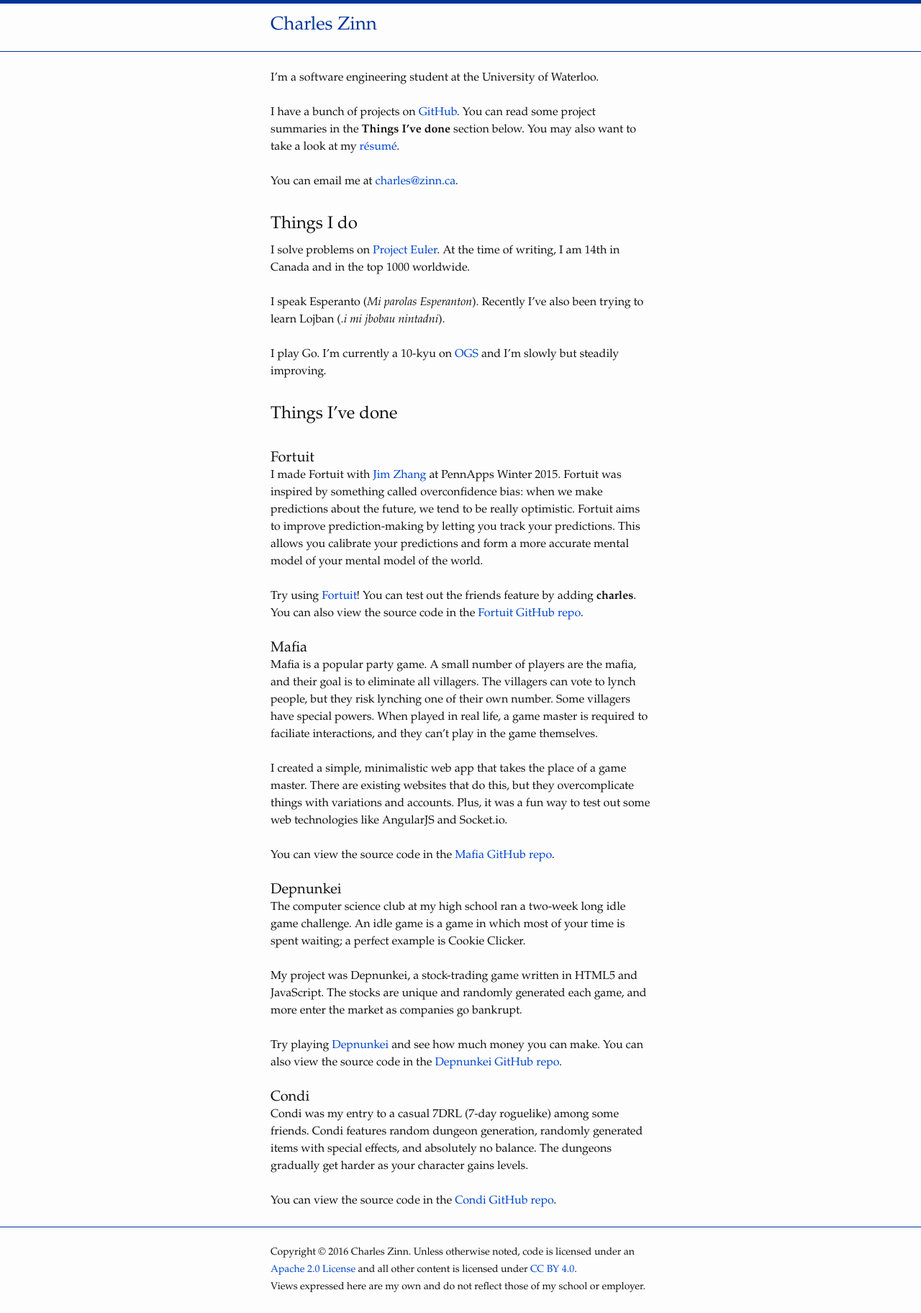
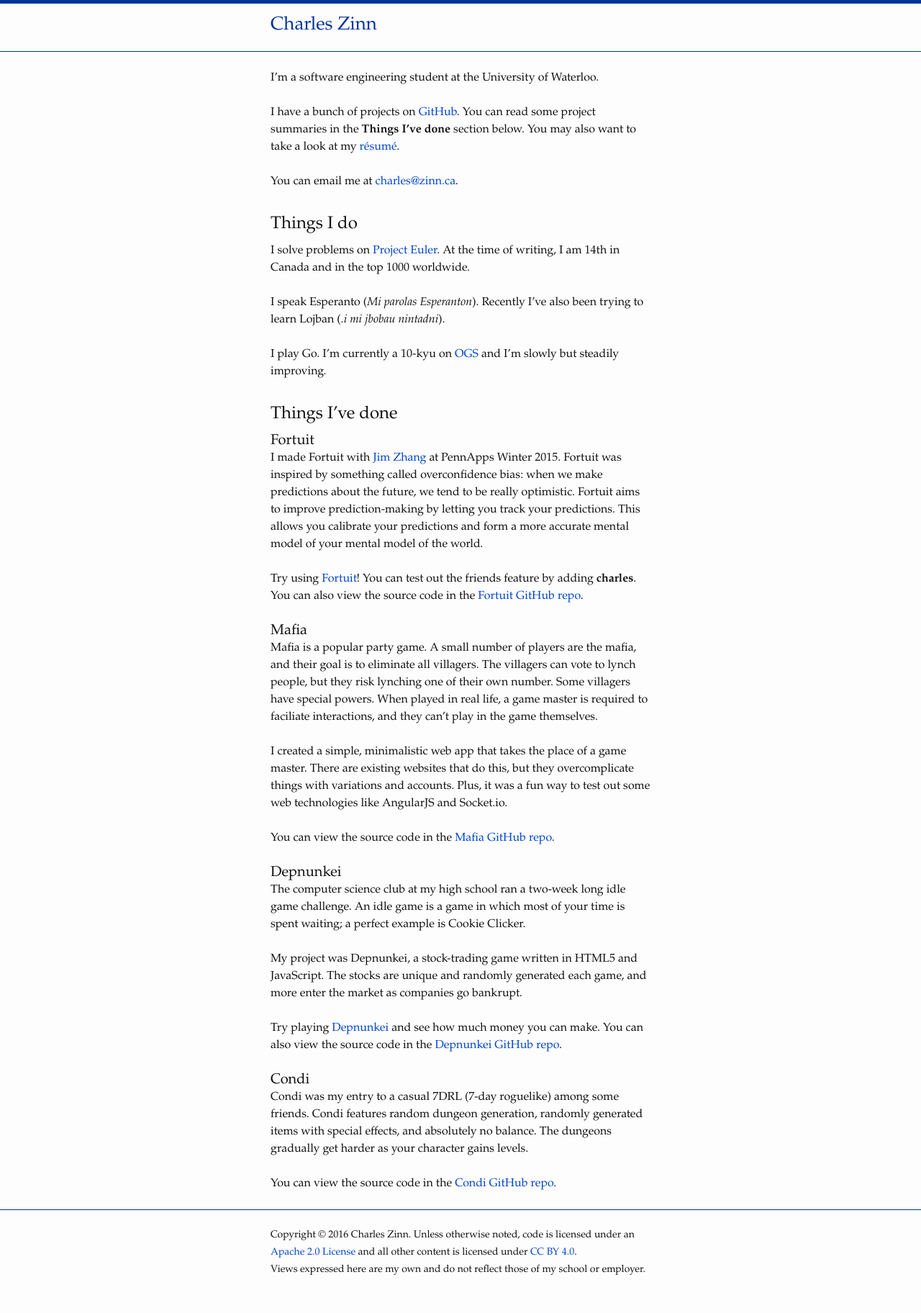
Before and after one commit to czinn/czinn.github.io, a Jekyll site: the page built from index.md, in a window 1280 px wide. Shown: the whole page at 72% size. Built offline with Jekyll 4.4.1, drawn with Linux system fonts in a browser that asks for light colours; after the commit the page ends 1800 px from its top, so only the background shows below that.

Commit message:
Fix header spacing.

```diff
--- a/_sass/_base.scss
+++ b/_sass/_base.scss
@@ -39,7 +39,7 @@ h2 {
 h3 {
   font-size: 1.25em;
   line-height: 1.2em;
-  margin-top: 1.2em;
+/*margin-top: 1.2em;*/
 }
 
 h4 {
```
